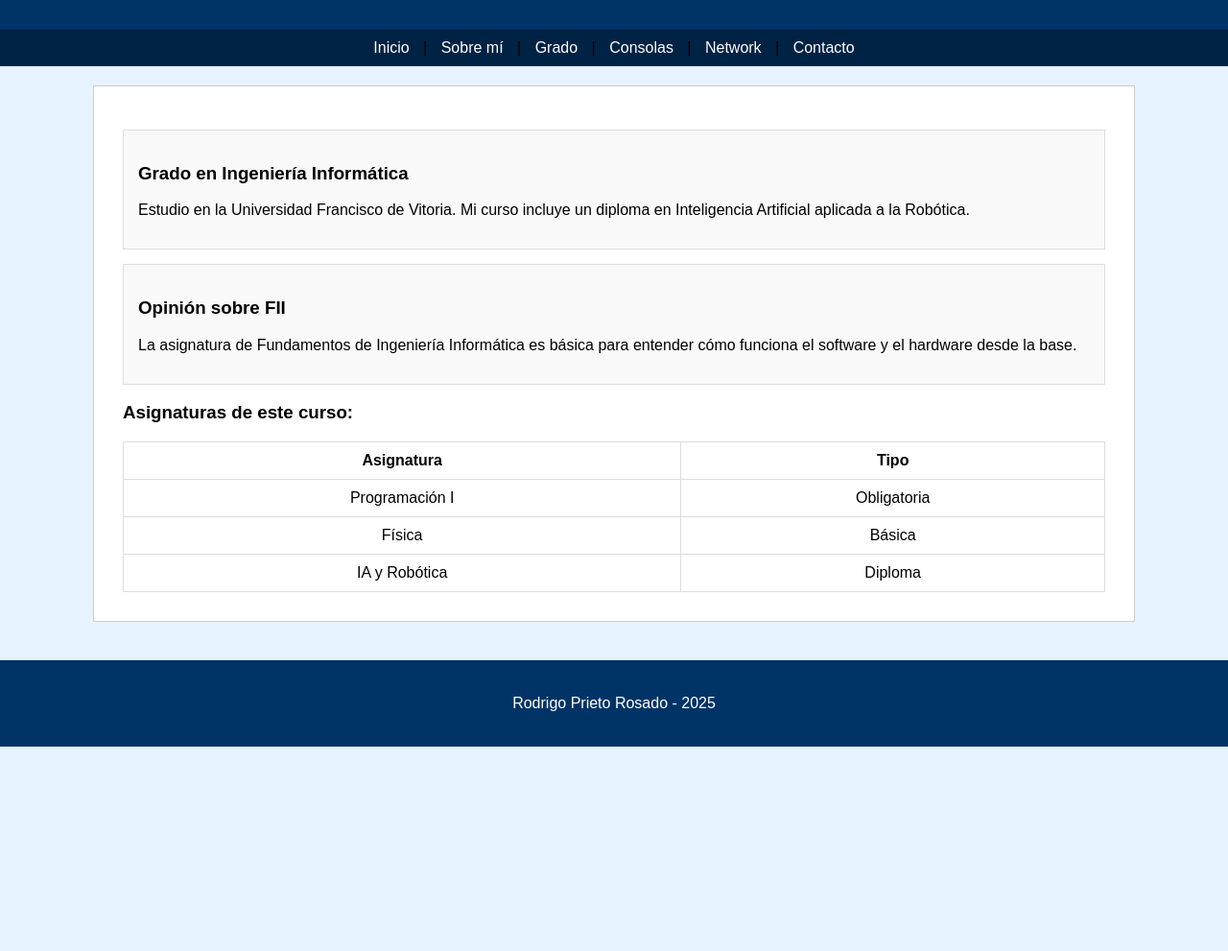
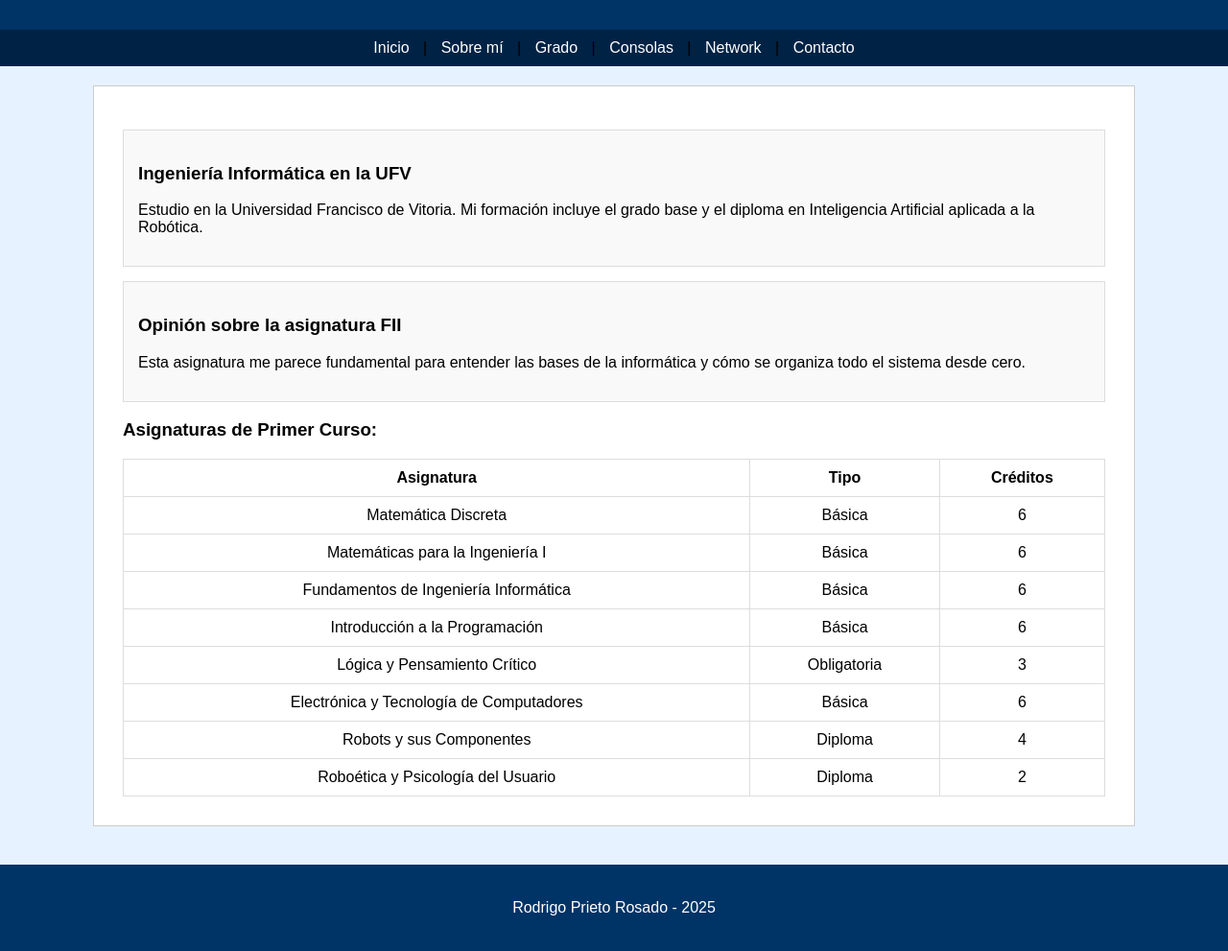
Before and after one commit to rodrigo-prieto-coder/proyecto_final_web, a plain HTML site: page degree.html in a window 1280 px wide. Shown: the part 109-1100 px from the top of the page at 96% size. Before the commit the page ends 887 px from the top, so only its background shows below. Drawn offline with Linux system fonts and the light colour scheme.

Commit message:
Actualizacion final con asignaturas y red de companeros

```diff
--- a/degree.html
+++ b/degree.html
@@ -12,19 +12,26 @@
     </nav>
     <div class="contenedor">
         <div class="caja">
-            <h3>Grado en Ingeniería Informática</h3>
-            <p>Estudio en la Universidad Francisco de Vitoria. Mi curso incluye un diploma en Inteligencia Artificial aplicada a la Robótica.</p>
+            <h3>Ingeniería Informática en la UFV</h3>
+            <p>Estudio en la Universidad Francisco de Vitoria. Mi formación incluye el grado base y el diploma en Inteligencia Artificial aplicada a la Robótica.</p>
         </div>
+
         <div class="caja">
-            <h3>Opinión sobre FII</h3>
-            <p>La asignatura de Fundamentos de Ingeniería Informática es básica para entender cómo funciona el software y el hardware desde la base.</p>
+            <h3>Opinión sobre la asignatura FII</h3>
+            <p>Esta asignatura me parece fundamental para entender las bases de la informática y cómo se organiza todo el sistema desde cero.</p>
         </div>
-        <h3>Asignaturas de este curso:</h3>
+
+        <h3>Asignaturas de Primer Curso:</h3>
         <table>
-            <tr><th>Asignatura</th><th>Tipo</th></tr>
-            <tr><td>Programación I</td><td>Obligatoria</td></tr>
-            <tr><td>Física</td><td>Básica</td></tr>
-            <tr><td>IA y Robótica</td><td>Diploma</td></tr>
+            <tr><th>Asignatura</th><th>Tipo</th><th>Créditos</th></tr>
+            <tr><td>Matemática Discreta</td><td>Básica</td><td>6</td></tr>
+            <tr><td>Matemáticas para la Ingeniería I</td><td>Básica</td><td>6</td></tr>
+            <tr><td>Fundamentos de Ingeniería Informática</td><td>Básica</td><td>6</td></tr>
+            <tr><td>Introducción a la Programación</td><td>Básica</td><td>6</td></tr>
+            <tr><td>Lógica y Pensamiento Crítico</td><td>Obligatoria</td><td>3</td></tr>
+            <tr><td>Electrónica y Tecnología de Computadores</td><td>Básica</td><td>6</td></tr>
+            <tr><td>Robots y sus Componentes</td><td>Diploma</td><td>4</td></tr>
+            <tr><td>Roboética y Psicología del Usuario</td><td>Diploma</td><td>2</td></tr>
         </table>
     </div>
     <footer><p>Rodrigo Prieto Rosado - 2025</p></footer>
```
Also changed, not shown: contact.html (+11 -7 lines), network.html (+16 -4 lines).
